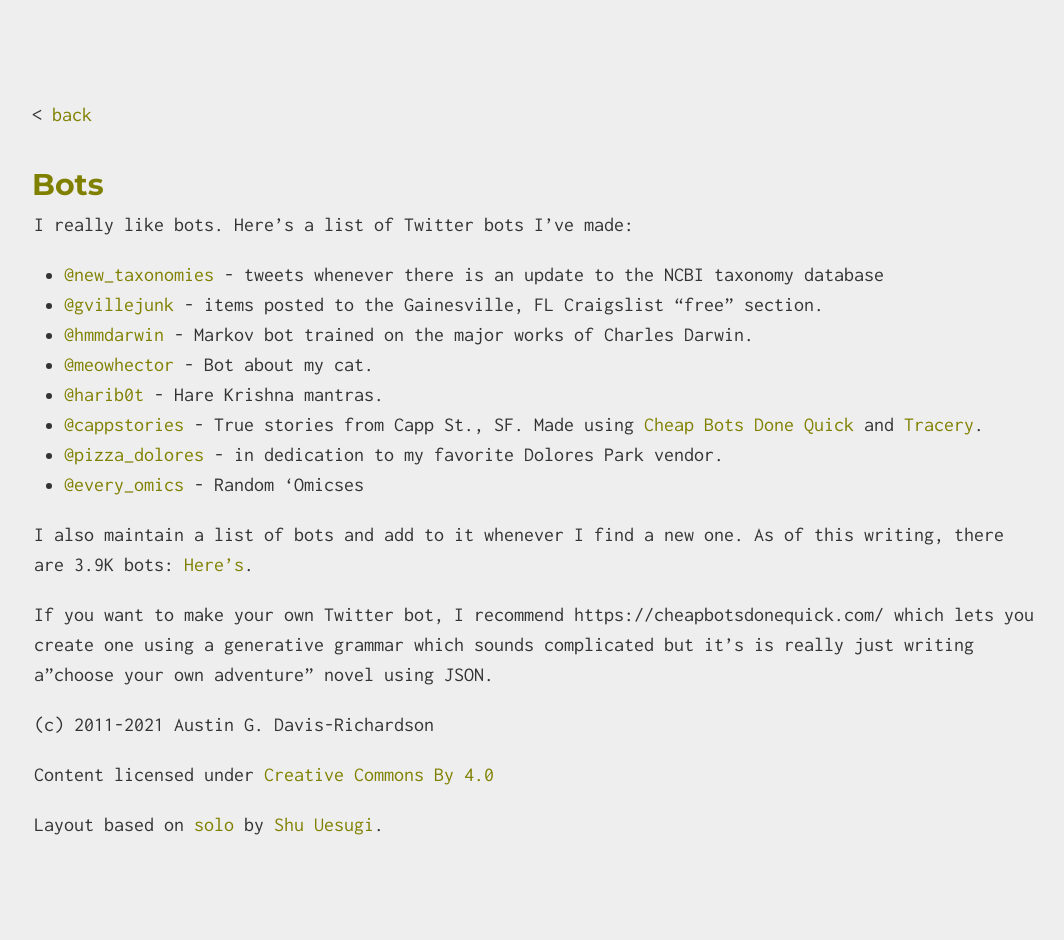
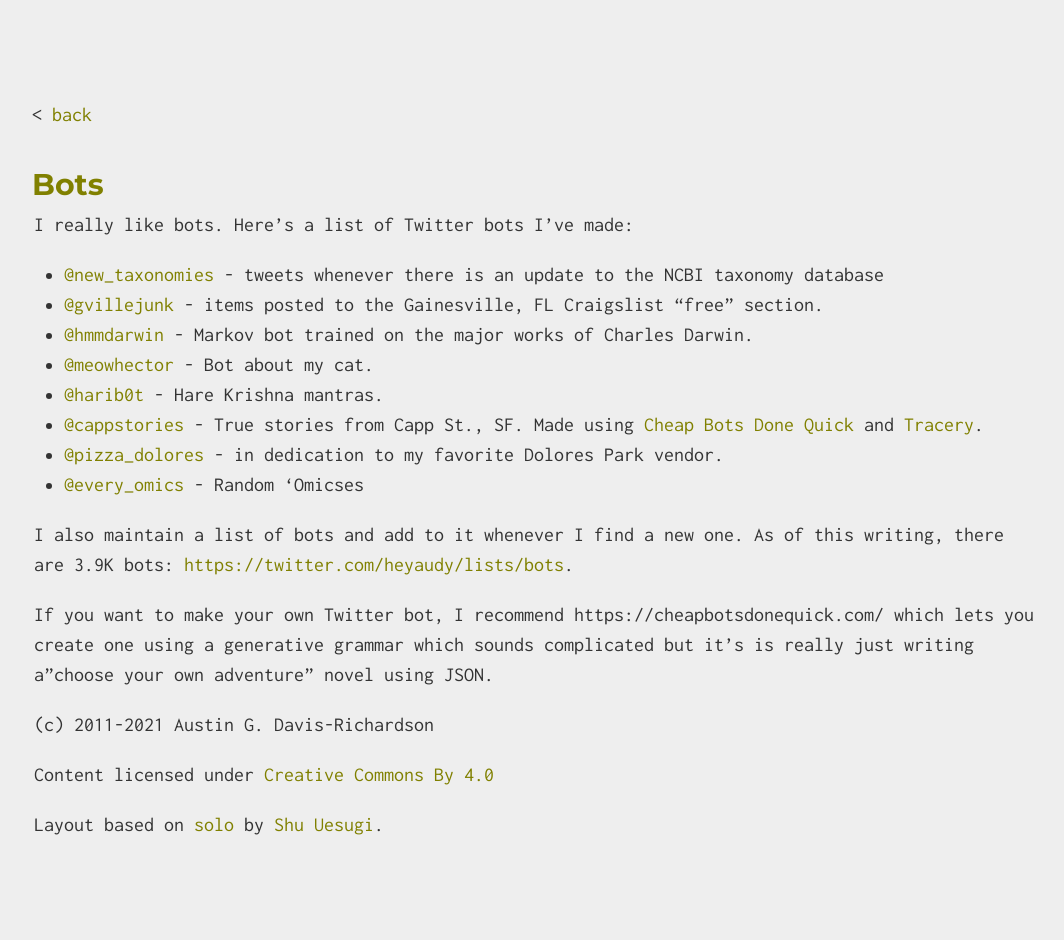
Before and after one commit to audy/audy.github.io, a Jekyll site: the page built from _posts/2016-06-14-Bots.md, in a window 1280 px wide. Shown: the whole page, without its empty margins (106-1170 px from the left). Built offline with Jekyll 4.4.1, drawn with Linux system fonts in a browser that asks for light colours.

Commit message:
Fix hyperlink

```diff
--- a/_posts/2016-06-14-Bots.md
+++ b/_posts/2016-06-14-Bots.md
@@ -22,7 +22,8 @@ I really like bots. Here's a list of Twitter bots I've made:
 
 
 I also maintain a list of bots and add to it whenever I find a new one. As of
-this writing, there are 3.9K bots: [Here's](https://twitter.com/heyaudy/lists/bots).
+this writing, there are 3.9K bots:
+[https://twitter.com/heyaudy/lists/bots](https://twitter.com/heyaudy/lists/bots).
 
 If you want to make your own Twitter bot, I recommend
 https://cheapbotsdonequick.com/ which lets you create one using a generative
```
